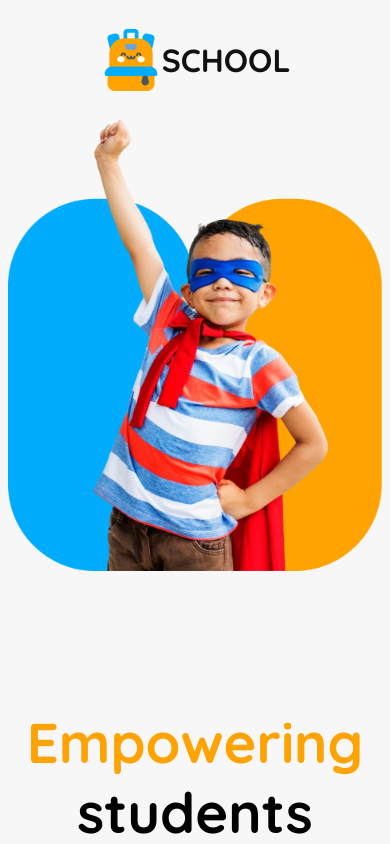
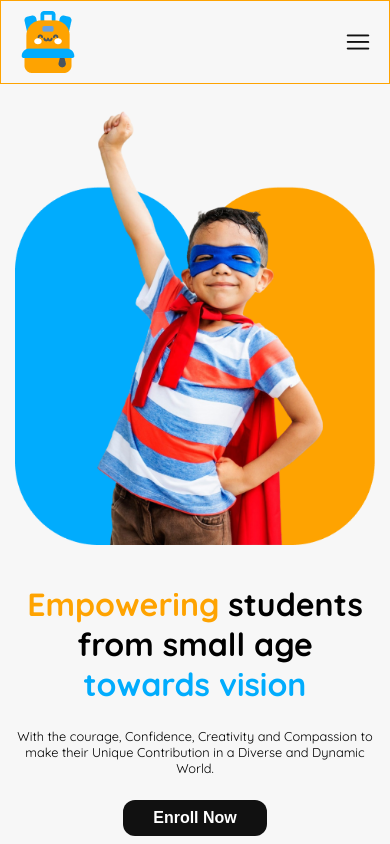
Before and after one commit to TOWHID162153/Kids-School-main, a plain HTML site: page index.html in a window 390 px wide. Shown: the top 844 px of the page. Drawn offline with Linux system fonts and the light colour scheme.

Commit message:
commit for finish my work befor submit

```diff
--- a/index.html
+++ b/index.html
@@ -12,8 +12,8 @@
   <header class="header">
     <nav class="navbar display-flex">
       <div class="nav-logo-box display-flex">
-        <img class="nav-logo" src="assets/logo.png" alt="logo" />
-        <h3 class="nav-logo-title">SCHOOL</h3>
+        <img class="nav-logo" src="assets/logo.png" alt="logo">
+        <h3 class="nav-logo-title hide">SCHOOL</h3>
       </div>
       <ul class="nav-ul display-flex hide">
         <li class="nav-li">
@@ -27,8 +27,14 @@
           <a href="#" class="nav-links admission-color">Admission</a>
         </li>
       </ul>
+      <img class="hambargar" src="assets/bars-3.png" alt="bars-3">
       <button class="nav-btn hide">Contact</button>
+
     </nav>
+    <div>
+      <marquee class="marquee" behavior="left" direction="left">"With the courage, Confidence, Creativity and Compassion to make their Unique Contribution in a Diverse and Dynamic
+      World."</marquee>
+    </div>
     <div class="banner display-flex">
       <div class="banner-box display-flex">
         <div class="banner-box-mar">
--- a/style/style.css
+++ b/style/style.css
@@ -346,30 +346,62 @@ margin */
 .footer-container{
   margin-right: 50px;
 }
-
+.hambargar{
+  display: none;
+}
+.nav-down-border{
+  display: none;
+}
+.marquee{
+  display: none;
+}
 /*  media */
 
 
 @media  only  screen and (max-width: 576px) {
-  .navbar , .nav-ul{
-    flex-direction: column;
-    justify-content: center;
-    align-items: center;
-    align-content: center;
+  .navbar {
+    display: flex;
+    flex-direction: row;
+    justify-content: space-between;
+    border: .8px solid #fea301;
+    padding: 10px 16px;
+  }
+  body{
+    margin: 0px;
+  }
 
+
+  .hambargar{
+    display: block;
+  }
+  .marquee{
+    display: block;
   }
   /* banner */
 
   .banner{
+    padding: 0 16px;
     display: flex;
     flex-direction: column-reverse;
     justify-content: center;
     align-items: center;
     align-content: center;
   }
+  .banner-img-box{
+    height: 460px;
+  }
   .banner-img-box img{
-    width: 100%;
+    width: 360px;
+
    text-align: center;
+}
+.banner-title{
+  font-size: 2rem;
+  font-weight: 700;
+}
+.banner-info{
+  font-size: .8rem;
+  font-weight: 400;
 }
 .banner-img-box{
   margin-left: 0px;
@@ -384,11 +416,17 @@ margin */
 }
 /* stander */
 .Standard-Curriculum{
+  padding: 0px 16px;
+}
+
+.Standard-Curriculum{
   padding: 20px 0;
 }
 .Standard-main-title{
   margin-top: 26px;
   margin-bottom: 26px;
+  font-size: 1.6rem;
+  font-weight: 700;
 }
 .Standard-mid-box {
     margin: 40px 0;
@@ -404,16 +442,31 @@ margin */
 }
 
 /* story */
-
+.sec-bg-img{
+  padding: 0px 16px;
+}
 .storie-box{
   max-height: 375px;
 }
+.Stories-top-title{
+  font-size: 1.6rem;
+  font-weight: 700;
+}
+
 .storie-title{
     font-size: 1rem;
   font-weight: 700;
   padding-bottom: 25px;
 }
-
+.black-btn {
+  font-size: 1rem;
+  font-weight: 600;
+  color: #ffffff;
+  background-color: #111111;
+  padding: 9px 30px;
+  border: none;
+  border-radius: 12px;
+}
 .green-btn{
   font-size: .8rem;
   font-weight: 500;
```
